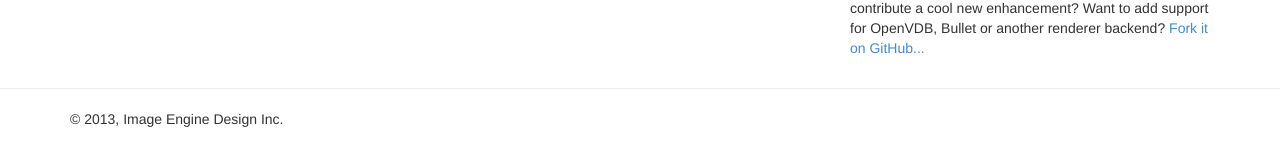
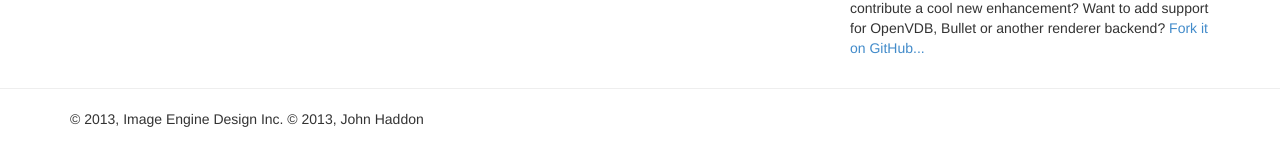
Before and after one commit to GafferHQ/gaffer, a Jekyll site: the page built from index.html, in a window 1280 px wide. Shown: the part 645-811 px from the top of the page. Built offline with Jekyll 4.4.1, drawn with Linux system fonts in a browser that asks for light colours; the list of posts is cut into pages by our own code.

Commit message:
adding haddon to the list

```diff
--- a/_includes/footer.html
+++ b/_includes/footer.html
@@ -3,7 +3,7 @@
 		<hr>
 		<div class="container">
 			<div class="footer">
-				<p>&copy; 2013, Image Engine Design Inc.</p>
+				<p>&copy; 2013, Image Engine Design Inc. &copy; 2013, John Haddon</p>
 			</div>
 		</div>
 
--- a/_includes/header.html
+++ b/_includes/header.html
@@ -36,7 +36,7 @@
 				    <a href="/gaffer/forum.html">Forum</a>
 			    </li>
 			    <!--<li {% if page.url contains '/blog'  %} class="active" {% endif %}>
-				    <a href="/gaffer/{{ site.posts.first.url }}">Blog</a></li>
+				    <a href="/gaffer/{{ site.posts.first.url }}">Blog</a>
 			    </li>-->
 		    </ul>
 	    </div>
```
